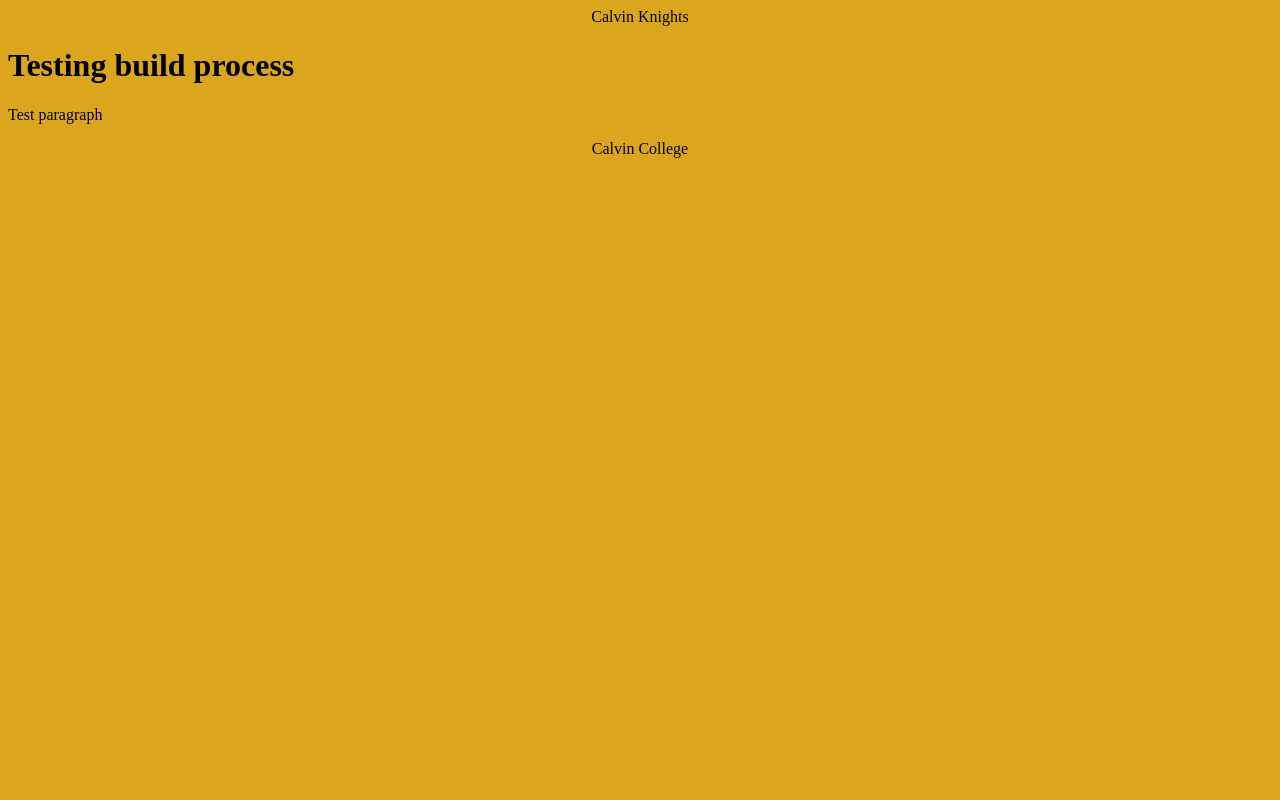
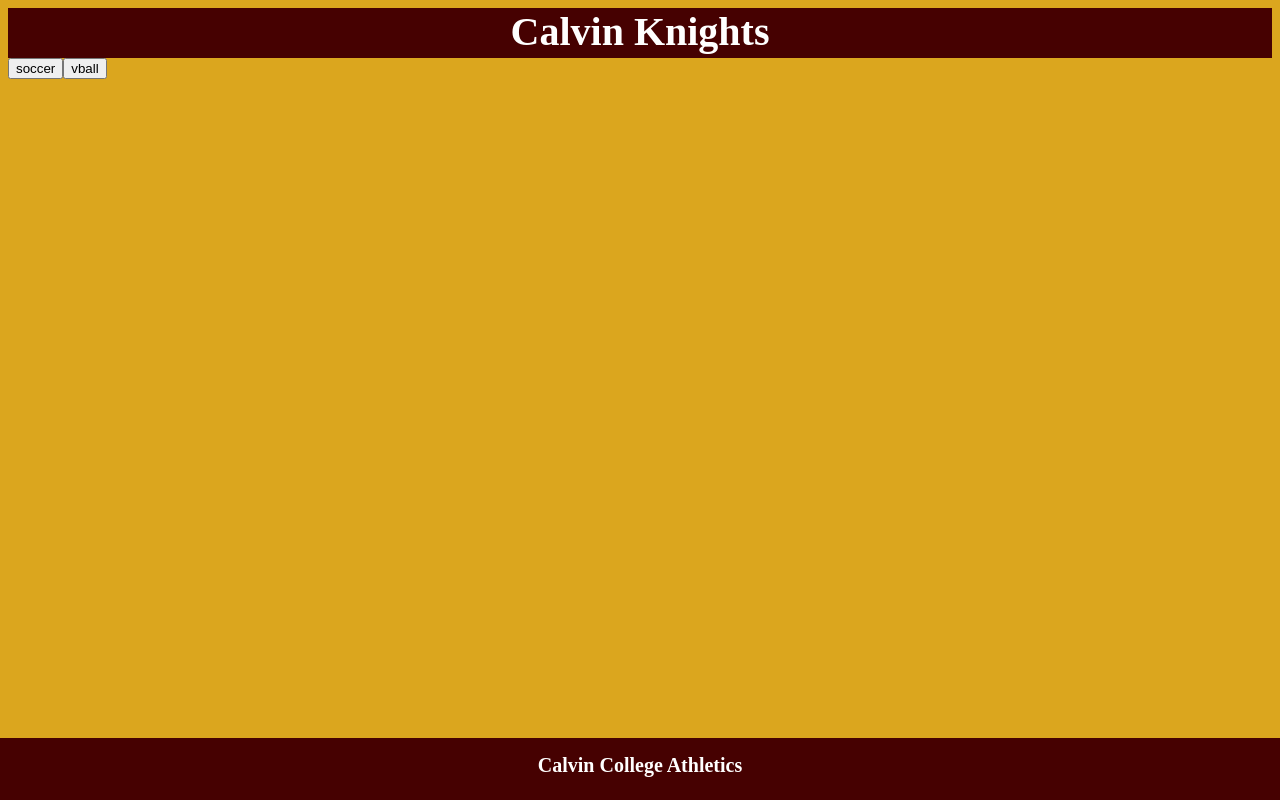
Before and after one commit to EthanMitchSeniorProject/WebApp, a React app: page / in a window 1280 px wide. Built offline with nearby package versions, Linux system fonts and the light colour scheme.

Commit message:
handled button presses, need to render two different views now

```diff
--- a/app/css/base.css
+++ b/app/css/base.css
@@ -10,12 +10,28 @@
 
 header {
     text-align: center;
+    color: white;
+    height: 50px;
+    font-size: 40px;
+    font-weight: bold;
+    background: #460101;
 }
 
 footer {
     text-align: center;
+    color: white;
+    height: 30px;
+    font-size: 20px;
+    font-weight: bold;
+    background: #460101;
+    position: fixed;
+    bottom: 0;
+    left: 0;
+    right: 0;
+    padding: 1rem;
 }
 
 body {
     background: #dba61e;
+    font-family: serif;
 }
--- a/app/index.html
+++ b/app/index.html
@@ -5,9 +5,9 @@
         <title>Calvin Scouting Report</title>
     </head>
     <body>
-        <script src="bundle.js" type="text/javascript"></script>
         <header>Calvin Knights</header>
         <div id="content"></div>
-        <footer>Calvin College</footer>
+        <footer>Calvin College Athletics</footer>
+        <script src="bundle.js" type="text/javascript"></script>
     </body>
 </html>
--- a/app/scripts/index.js
+++ b/app/scripts/index.js
@@ -1,11 +1,19 @@
 import React from 'react';
 import ReactDOM from 'react-dom';
-
+import TabView from './tab_view.js';
 import styles from '../css/base.css';
 
+var renderForm = function(button) {
+    if (button.target.value == "soccer") {
+        console.log("Soccer");
+    } else {
+        console.log("Volleyball");
+    }
+}
+
+
 ReactDOM.render((
-            <div id="testing">
-            <h1>Testing build process</h1>
-            <p>Test paragraph</p>
-            </div>
-            ), document.getElementById('content'))
+    <div id="main">
+        <TabView/>
+    </div>
+), document.getElementById('content'))
--- /dev/null
+++ b/app/scripts/tab_view.js
@@ -0,0 +1,32 @@
+import React from 'react';
+import ReactDOM from 'react-dom';
+
+class TabView extends React.Component {
+    constructor(props) {
+        super(props);
+    }
+
+    handleSoccerClick = (event) => {
+        event.preventDefault();
+        console.log("soccer");
+    }
+
+    handleVballClick = (event) => {
+        event.preventDefault();
+        console.log("vball");
+        //Do something here like this.props.setState({sport: volleyball}) where this.setState
+    }
+
+    render = () => {
+        return (
+            <div className="tab_view">
+                <form className="sportForm">
+                    <input type="submit" value="soccer" onClick={this.handleSoccerClick}/>
+                    <input type="submit" value="vball" onClick={this.handleVballClick}/>
+                </form>
+            </div>
+        )
+    }
+}
+
+export default TabView;
--- a/package.json
+++ b/package.json
@@ -19,6 +19,7 @@
     "mysql": "^2.15.0",
     "react": "^16.0.0",
     "react-dom": "^16.0.0",
+    "style-loader": "^0.19.0",
     "tedious": "^2.1.1",
     "webpack": "^3.8.1"
   },
```
